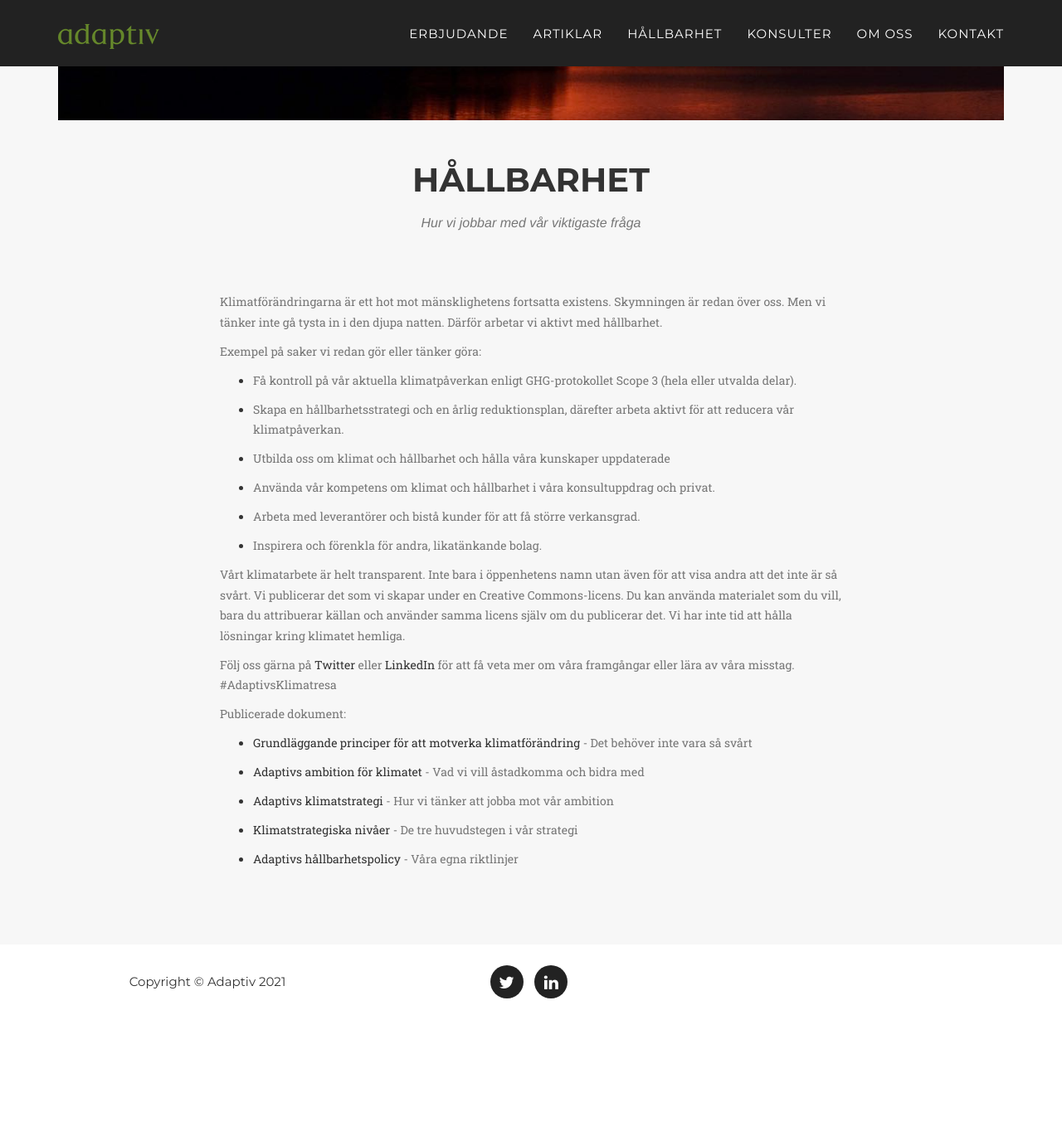
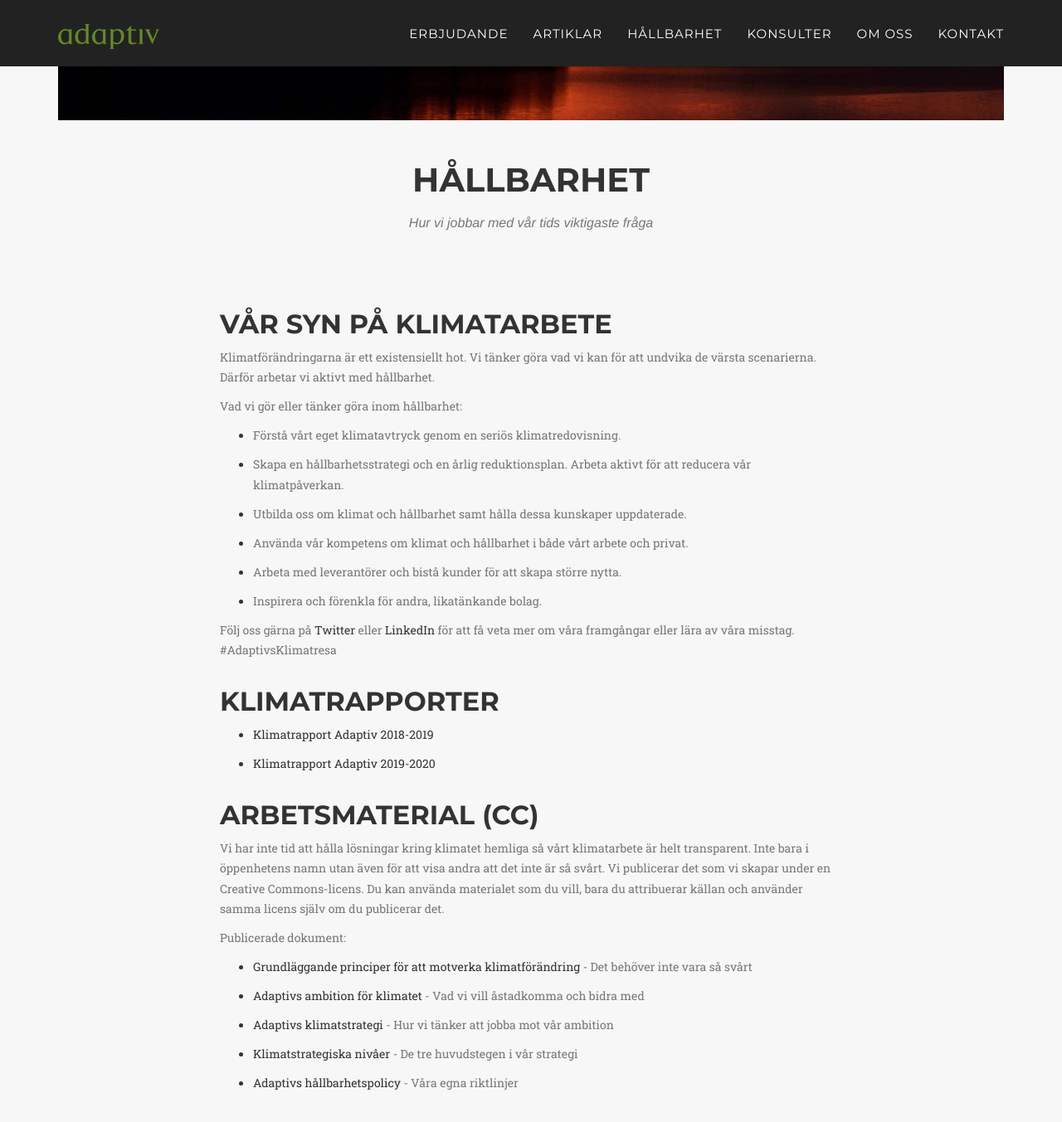
Before and after one commit to adaptiv/adaptiv_agency, a Jekyll site: the page built from sustainability.html, in a window 1280 px wide and 1400 px high, scrolled down 494 px. Shown: the top 1353 px of the window at 83% size. Built offline with Jekyll 4.4.1, drawn with Linux system fonts in a browser that asks for light colours; some web fonts are replaced; before the commit the page ends 1723 px from its top, so only the background shows below that.

Commit message:
Publish sustainability reports for 2018-19 and 2019-20

```diff
--- a/_includes/sustainability.html
+++ b/_includes/sustainability.html
@@ -9,35 +9,41 @@
     <div class="row">
       <div class="col-lg-12 text-center">
         <h2 class="section-heading">Hållbarhet</h2>
-        <h3 class="section-subheading text-muted">Hur vi jobbar med vår viktigaste fråga</h3>
+        <h3 class="section-subheading text-muted">Hur vi jobbar med vår tids viktigaste fråga</h3>
       </div>
     </div>
     <div class="row">
       <div class="col-lg-8 col-lg-offset-2">
+        <h2>Vår syn på klimatarbete</h2>
         <p class="text-muted">
-          Klimatförändringarna är ett hot mot mänsklighetens fortsatta existens. Skymningen är redan över oss.
-          Men vi tänker inte gå tysta in i den djupa natten. Därför arbetar vi aktivt med hållbarhet.
+          Klimatförändringarna är ett existensiellt hot. Vi tänker göra vad vi kan
+          för att undvika de värsta scenarierna. Därför arbetar vi aktivt med hållbarhet.
         </p>
       </div>
     </div>
+
     <div class="row">
       <div class="col-lg-8 col-lg-offset-2 text-left">
-        <p class="text-muted">Exempel på saker vi redan gör eller tänker göra:</p>
+        <p class="text-muted">Vad vi gör eller tänker göra inom hållbarhet:</p>
         <ul>
           <li>
-            <p class="text-muted">Få kontroll på vår aktuella klimatpåverkan enligt GHG-protokollet Scope 3 (hela eller utvalda delar).</p>
+            <p class="text-muted">Förstå vårt eget klimatavtryck genom en seriös klimatredovisning.</p>
           </li>
           <li>
-            <p class="text-muted">Skapa en hållbarhetsstrategi och en årlig reduktionsplan, därefter arbeta aktivt för att reducera vår klimatpåverkan.</p>
+            <p class="text-muted">Skapa en hållbarhetsstrategi och en årlig reduktionsplan.
+              Arbeta aktivt för att reducera vår klimatpåverkan.</p>
           </li>
           <li>
-            <p class="text-muted">Utbilda oss om klimat och hållbarhet och hålla våra kunskaper uppdaterade</p>
+            <p class="text-muted">Utbilda oss om klimat och hållbarhet samt
+              hålla dessa kunskaper uppdaterade.</p>
           </li>
           <li>
-            <p class="text-muted">Använda vår kompetens om klimat och hållbarhet i våra konsultuppdrag och privat.</p>
+            <p class="text-muted">Använda vår kompetens om klimat och hållbarhet
+              i både vårt arbete och privat.</p>
           </li>
           <li>
-            <p class="text-muted">Arbeta med leverantörer och bistå kunder för att få större verkansgrad.</p>
+            <p class="text-muted">Arbeta med leverantörer och bistå kunder
+              för att skapa större nytta.</p>
           </li>
           <li>
             <p class="text-muted">Inspirera och förenkla för andra, likatänkande bolag.</p>
@@ -45,18 +51,7 @@
         </ul>
       </div>
     </div>
-    <div class="row">
-      <div class="col-lg-8 col-lg-offset-2">
-        <p class="text-muted">
-          Vårt klimatarbete är helt transparent.
-          Inte bara i öppenhetens namn utan även för att visa andra att det inte är så svårt.
-          Vi publicerar det som vi skapar under en Creative Commons-licens.
-          Du kan använda materialet som du vill, bara du attribuerar källan
-          och använder samma licens själv om du publicerar det.
-          Vi har inte tid att hålla lösningar kring klimatet hemliga.
-        </p>
-      </div>
-    </div>
+
     <div class="row">
       <div class="col-lg-8 col-lg-offset-2">
         <p class="text-muted">
@@ -66,6 +61,42 @@
         </p>
       </div>
     </div>
+
+    <div class="row">
+      <div class="col-lg-8 col-lg-offset-2">
+        <h2>Klimatrapporter</h2>
+      </div>
+    </div>
+    <div class="row">
+      <div class="col-lg-8 col-lg-offset-2 text-left">
+        <ul>
+          <li>
+            <p class="text-muted">
+              <a class="dark" href="/assets/pdf/GHG-Report-Adaptiv-2018-2019.pdf">Klimatrapport Adaptiv 2018-2019</a>
+            </p>
+          </li>
+          <li>
+            <p class="text-muted">
+              <a class="dark" href="/assets/pdf/GHG-Report-Adaptiv-2019-2020.pdf">Klimatrapport Adaptiv 2019-2020</a>
+            </p>
+          </li>
+        </ul>
+      </div>
+    </div>
+
+    <div class="row">
+      <div class="col-lg-8 col-lg-offset-2">
+        <h2>Arbetsmaterial (CC)</h2>
+        <p class="text-muted">
+          Vi har inte tid att hålla lösningar kring klimatet hemliga så vårt klimatarbete är helt transparent.
+          Inte bara i öppenhetens namn utan även för att visa andra att det inte är så svårt.
+          Vi publicerar det som vi skapar under en Creative Commons-licens.
+          Du kan använda materialet som du vill, bara du attribuerar källan
+          och använder samma licens själv om du publicerar det.
+        </p>
+      </div>
+    </div>
+
     <div class="row">
       <div class="col-lg-8 col-lg-offset-2">
         <p class="text-muted">
```
Also changed, not shown: 2 other files.
